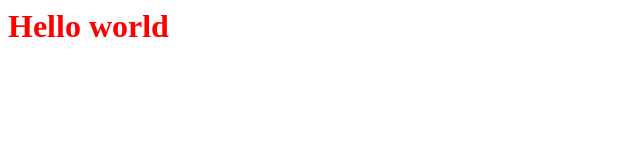
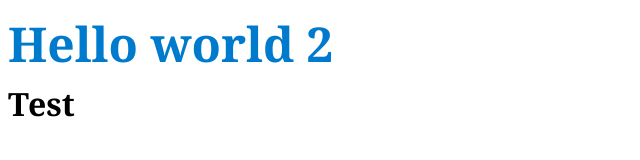
Before and after one commit to 1halfplusminus/gatsby-typescript-dev, a Gatsby site: page / in a window 1280 px wide. Shown: the whole page, without its empty margins (0-640 px from the left). Built offline with nearby package versions, Linux system fonts and the light colour scheme; Gatsby itself is replaced by a stand-in of ours.

Commit message:
feat - add theming

```diff
--- a/gatsby-browser.js
+++ b/gatsby-browser.js
@@ -5,3 +5,10 @@
  */
 
 // You can delete this file if you're not using it
+import React from "react"
+import { ThemeProvider } from "styled-components"
+import theme from "./src/theme"
+
+export const wrapRootElement = ({ element }) => (
+  <ThemeProvider theme={theme}>{element}</ThemeProvider>
+)
--- a/gatsby-ssr.js
+++ b/gatsby-ssr.js
@@ -5,3 +5,11 @@
  */
 
 // You can delete this file if you're not using it
+// gatsby-ssr.js
+import React from "react"
+import { ThemeProvider } from "styled-components"
+import theme from "./src/theme"
+
+export const wrapRootElement = ({ element }) => (
+  <ThemeProvider theme={theme}>{element}</ThemeProvider>
+)
--- a/package.json
+++ b/package.json
@@ -5,7 +5,9 @@
   "version": "0.1.0",
   "author": "Kyle Mathews <mathews.kyle@gmail.com>",
   "dependencies": {
+    "@hot-loader/react-dom": "^16.10.2",
     "@types/styled-components": "^4.1.19",
+    "@types/styled-system": "^5.1.2",
     "babel-plugin-styled-components": "^1.10.6",
     "gatsby": "^2.15.29",
     "gatsby-image": "^2.2.24",
@@ -21,7 +23,9 @@
     "react": "^16.10.2",
     "react-dom": "^16.10.2",
     "react-helmet": "^5.2.1",
+    "react-hot-loader": "^4.12.14",
     "styled-components": "^4.4.0",
+    "styled-system": "^5.1.2",
     "typescript": "^3.6.3"
   },
   "devDependencies": {
--- a/src/pages/index.tsx
+++ b/src/pages/index.tsx
@@ -1,17 +1,12 @@
 import React from "react";
-import styled from "styled-components";
 import SEO from "../gatsby/seo";
-
-const Title = styled.h1`
-  margin: 0 0 12px 0;
-  padding: 0;
-  color: red;
-`;
+import { Title1, Title2 } from "../theme/title";
 
 const IndexPage = () => (
   <>
     <SEO title="Home" />
-    <Title>Hello world</Title>
+    <Title1>Hello world 2</Title1>
+    <Title2> Test </Title2>
   </>
 );
 
--- /dev/null
+++ b/src/theme/index.ts
@@ -0,0 +1,53 @@
+import { GenericFamily } from "csstype";
+import baseStyled, { ThemedStyledInterface } from "styled-components";
+import { ResponsiveValue } from "styled-system";
+
+const black = "#000";
+
+const colors = {
+  black,
+  h1: "#007acc",
+  h2: black,
+  a: black,
+};
+
+const theme = {
+  breakpoints: ["576px", "768px", "992px", "1200px", "1800px"],
+  defaultWidths: [1, 1, 1, 7 / 8, 3 / 4, 1 / 2],
+  blue: "40B6FF",
+  main: "blue",
+  space: [0, 4, 8, 16, 32, 64, 128, 256, 512],
+  fontSizes: [12, 14, 16, 24, 32, 48, 64, 96, 128],
+  fontWeights: [100, 200, 300, 400, 500, 600, 700, 800, 900],
+  fonts: {
+    serif: "athelas, georgia, times, serif",
+    sansSerif:
+      '-apple-system, BlinkMacSystemFont, "avenir next", avenir, "helvetica neue", helvetica, ubuntu, roboto, noto, "segoe ui", arial, sans-serif',
+  },
+  letterSpacings: {
+    normal: "normal",
+    tracked: "0.1em",
+    tight: "-0.05em",
+    mega: "0.25em",
+  },
+  colors,
+};
+
+export type Theme = typeof theme;
+
+export interface ThemeProps {
+  theme: typeof theme;
+}
+export interface FontFamilyProps {
+  fontFamily?: ResponsiveValue<GenericFamily>;
+}
+export interface FontFamilyProps {
+  fontFamily?: ResponsiveValue<GenericFamily>;
+}
+export interface ColorProps {
+  color?: keyof typeof colors;
+}
+
+export default theme;
+
+export const styled = baseStyled as ThemedStyledInterface<Theme>;
--- /dev/null
+++ b/src/theme/text.tsx
@@ -0,0 +1,34 @@
+import styled from "styled-components";
+import {
+  color,
+  fontFamily,
+  fontSize,
+  FontSizeProps,
+  fontWeight,
+  lineHeight,
+  LineHeightProps,
+  space,
+  SpaceProps,
+} from "styled-system";
+import { ColorProps, FontFamilyProps } from ".";
+
+export type TextProps = SpaceProps &
+  FontSizeProps &
+  LineHeightProps &
+  ColorProps &
+  FontFamilyProps;
+
+export const Text = styled.div<TextProps>`
+  ${space}
+  ${fontSize}
+  ${fontWeight}
+  ${lineHeight}
+  ${color}
+  ${fontFamily}
+`;
+
+export const Link = styled(Text.withComponent("a"))`
+  text-decoration: none;
+`;
+
+export default Text;
--- /dev/null
+++ b/src/theme/title.tsx
@@ -0,0 +1,21 @@
+import { Text } from "./text";
+
+export const Title1 = Text.withComponent("h1");
+
+Title1.defaultProps = {
+  fontSize: 5,
+  lineHeight: 1.5,
+  m: 0,
+  fontFamily: "serif",
+  color: "h1",
+};
+
+export const Title2 = Text.withComponent("h2");
+
+Title2.defaultProps = {
+  fontSize: 4,
+  lineHeight: 1.5,
+  m: 0,
+  fontFamily: "serif",
+  color: "black",
+};
```
Also changed, not shown: gatsby-config.js (+3 -4 lines), gatsby-node.js (+11 -0 lines), src/components/hello.tsx (+2 -8 lines), 1 other file.
